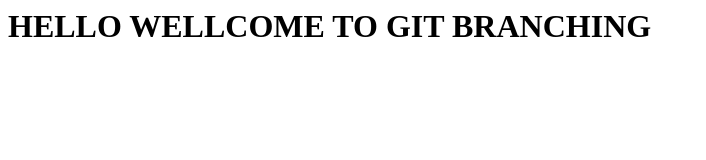
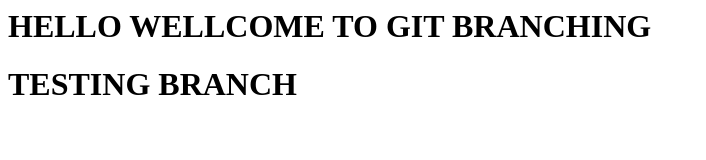
Before and after one commit to manishashahu01/06-06-2024, a plain HTML site: page index.html in a window 1280 px wide. Shown: the whole page, without its empty margins (0-706 px from the left). Drawn offline with Linux system fonts and the light colour scheme.

Commit message:
added a new line into index.html from testing branch

```diff
--- a/index.html
+++ b/index.html
@@ -1,5 +1,6 @@
 <html>
 <body>
 <h1>HELLO WELLCOME TO GIT BRANCHING  </h1>
+<h1> TESTING BRANCH </h1>
 </body>
 </html>
```
